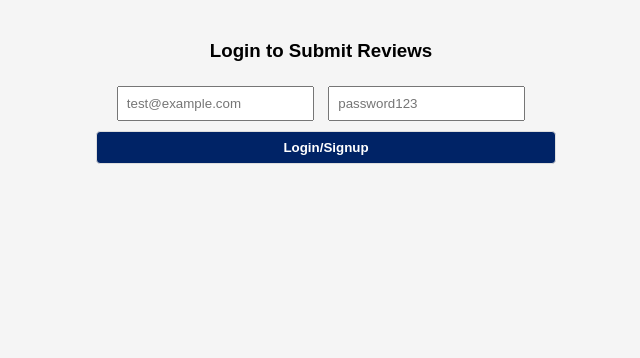
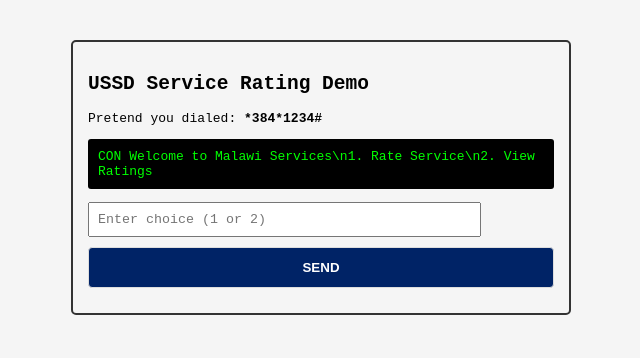
Before and after one commit to Blanco037/Malawi.publicservice.review, a plain HTML site: page index.html in a window 1280 px wide. Shown: the whole page, without its empty margins (319-959 px from the left). Drawn offline with Linux system fonts and the light colour scheme; no server answers.

Commit message:
Update index.html
Added ussd simulator

```diff
--- a/index.html
+++ b/index.html
@@ -1,7 +1,7 @@
 <!DOCTYPE html>
 <html>
 <head>
-  <title>Malawi Service Reviews</title>
+  <title>Malawi Service Reviews (USSD Demo)</title>
   <meta name="viewport" content="width=device-width, initial-scale=1.0">
   <link rel="stylesheet" href="style.css">
   <!-- Firebase SDKs -->
@@ -9,23 +9,31 @@
   <script src="https://www.gstatic.com/firebasejs/8.10.0/firebase-firestore.js"></script>
   <script src="https://www.gstatic.com/firebasejs/8.10.0/firebase-auth.js"></script>
   <style>
-    /* Added logout button styling */
-    #logout-btn {
-      background: #f44336;
-      color: white;
-      border: none;
-      padding: 8px 15px;
-      margin-top: 10px;
-      border-radius: 4px;
-      cursor: pointer;
+    /* USSD Simulation Styling */
+    #ussd-demo {
+      font-family: monospace;
+      background: #f5f5f5;
+      border: 2px solid #333;
+      border-radius: 5px;
+      padding: 15px;
+      margin: 20px 0;
     }
-    #logout-btn:hover {
-      background: #d32f2f;
+    #ussd-response {
+      white-space: pre-wrap;
+      background: #000;
+      color: #0f0;
+      padding: 10px;
+      border-radius: 3px;
+    }
+    #ussd-input {
+      font-family: monospace;
+      padding: 8px;
+      width: 80%;
     }
   </style>
 </head>
 <body>
-  <!-- Firebase Initialization -->
+  <!-- Firebase Init -->
   <script>
     const firebaseConfig = {
       apiKey: "AIzaSyCrtLIfGZPMMGcP9RllftmkT__HwdfARxE",
@@ -38,18 +46,21 @@
     firebase.initializeApp(firebaseConfig);
   </script>
 
-  <!-- Login UI -->
-  <div id="auth-ui" style="text-align: center; margin: 20px;">
-    <h3>Login to Submit Reviews</h3>
-    <input type="email" id="auth-email" placeholder="test@example.com" style="padding: 8px; margin: 5px;">
-    <input type="password" id="auth-password" placeholder="password123" style="padding: 8px; margin: 5px;">
-    <button onclick="quickLogin()" style="padding: 8px 15px; margin: 5px;">Login/Signup</button>
+  <!-- USSD Simulation -->
+  <div id="ussd-demo">
+    <h2>USSD Service Rating Demo</h2>
+    <p>Pretend you dialed: <strong>*384*1234#</strong></p>
+    <div id="ussd-menu">
+      <p id="ussd-response">CON Welcome to Malawi Services\n1. Rate Service\n2. View Ratings</p>
+      <input type="text" id="ussd-input" placeholder="Enter choice (1 or 2)">
+      <button onclick="handleUSSD()">SEND</button>
+    </div>
   </div>
 
-  <!-- Review Form (Hidden Until Login) -->
-  <div id="review-form" style="display: none;">
+  <!-- Web Form (Hidden by Default) -->
+  <div id="web-form" style="display:none;">
     <div class="container">
-      <h2>Rate a Public Service in Malawi</h2>
+      <h2>Web Rating Interface</h2>
       <select id="service">
         <option>Healthcare</option>
         <option>Education</option>
@@ -60,13 +71,11 @@
         <option value="3">★★★☆☆ (Average)</option>
         <option value="5">★★★★★ (Excellent)</option>
       </select>
-      <button onclick="submitReview()">Submit Review</button>
+      <button onclick="submitReview()">Submit</button>
       <p id="confirmation"></p>
-      <button id="logout-btn" onclick="logout()">Logout</button>
     </div>
   </div>
 
-  <!-- Scripts -->
   <script src="script.js"></script>
 </body>
 </html>
```
